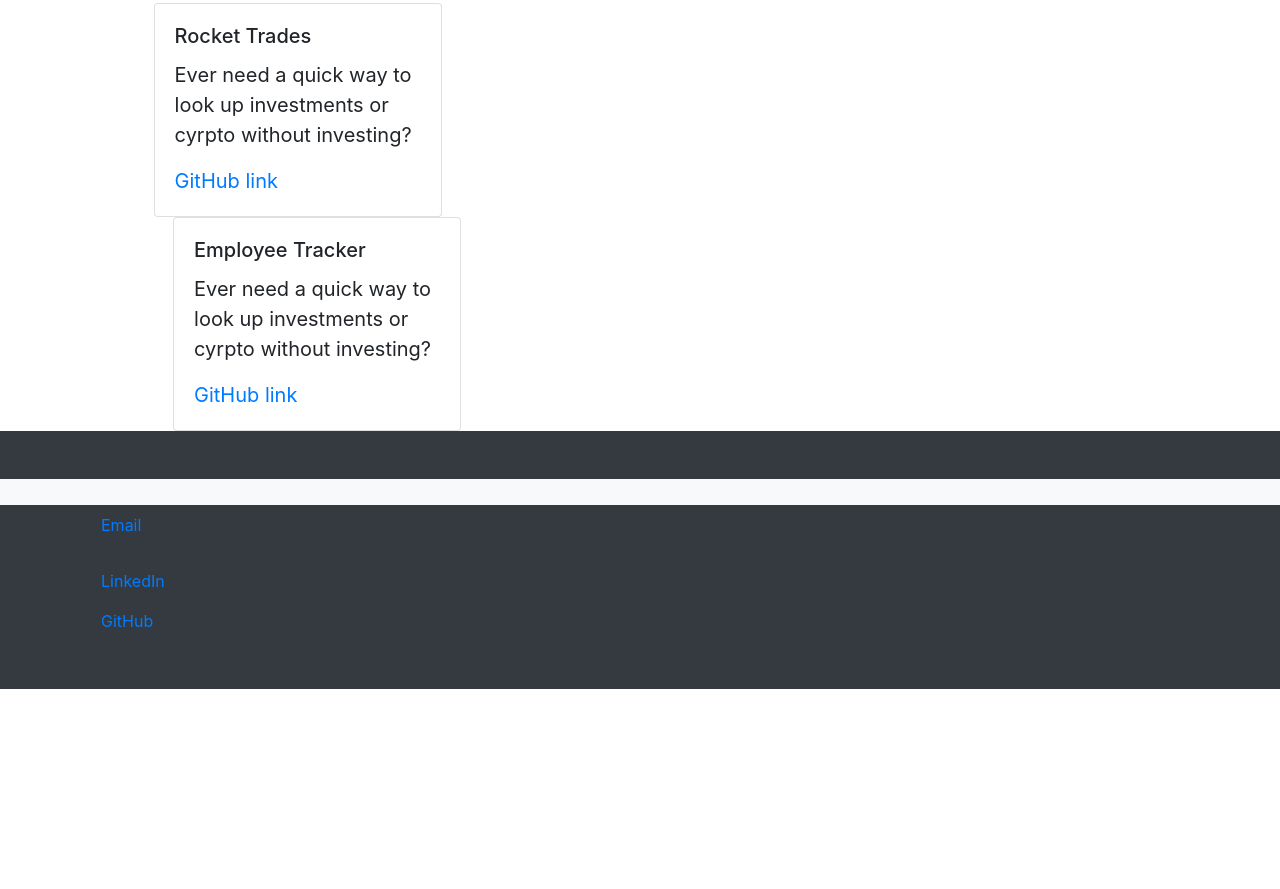
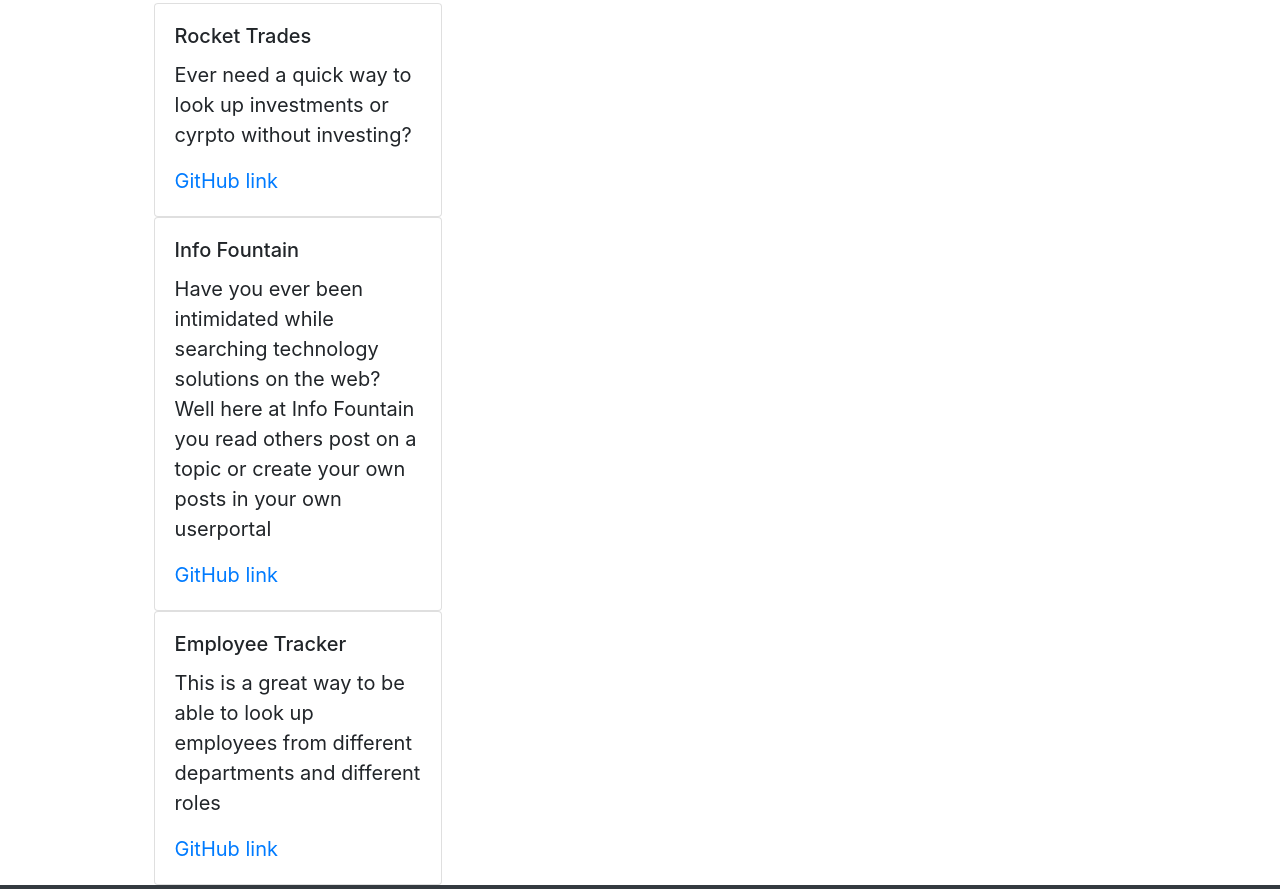
Before and after one commit to Ryansswell/Portfolio2, a website: page index.html in a window 1280 px wide. Shown: the part 1521-2410 px from the top of the page. Before the commit the page ends 2210 px from the top, so only its background shows below. Drawn offline with Linux system fonts and the light colour scheme.

Commit message:
updated projects in index.html

```diff
--- a/css/full-width-pics.css
+++ b/css/full-width-pics.css
@@ -16,5 +16,5 @@
 }
 
 .py-5 {
-  background-color: #A2BAD6;
+  background-color: #a2bad6;
 }
--- a/index.html
+++ b/index.html
@@ -10,17 +10,13 @@
 
   <title>Ryan's Portfolio</title>
 
-  <!-- Bootstrap core CSS -->
   <link href="vendor/bootstrap/css/bootstrap.min.css" rel="stylesheet">
-
-  <!-- Custom styles for this template -->
   <link href="css/full-width-pics.css" rel="stylesheet">
 
 </head>
 
 <body>
 
-  <!-- Navigation -->
   <nav class="navbar navbar-expand-lg navbar-dark bg-dark fixed-top">
     <div class="container">
       <a class="navbar-brand" href="#">Ryan Anderson</a>
@@ -42,16 +38,15 @@
           </li>
           <li class="nav-item">
             <a class="nav-link" href="Resume.pdf" target="_blank">Portfolio/Resume</a>
-
           </li>
         </ul>
       </div>
     </div>
   </nav>
 
-  <!-- Header - set the background image for the header in the line below -->
-  <header class="py-5 bg-image-full" style="background-image: url('maui2.jpeg');">
-    <img class="img-fluid d-block mx-auto" src="Portfolio Headshot.jpg" alt="Headshot" width=250px height=250px>
+  <!-- Header/ background Image 1 -->
+  <header class="py-5 bg-image-full" style="background-image: url('assets/maui2.jpeg');">
+    <img class="img-fluid d-block mx-auto" src="assets/Portfolio Headshot.jpg" alt="Headshot" width=250px height=250px>
   </header>
 
   <!-- Content section -->
@@ -72,9 +67,8 @@
     </div>
   </section>
 
-  <!-- Image element - set the background image for the header in the line below -->
-  <div class="py-5 bg-image-full" style="background-image: url('IMG_4019.jpg');">
-    <!-- Put anything you want here! There is just a spacer below for demo purposes! -->
+  <!-- Image element 2 -->
+  <div class="py-5 bg-image-full" style="background-image: url('assets/IMG_4019.jpg');">
     <div style="height: 200px;"></div>
   </div>
 
@@ -84,7 +78,7 @@
       <h1>Portfolio/Resume</h1>
       <p class="lead">An overview of my past accomplishments</p>
       <p>Over the past decade I have been working in sales roles and always had a passion for achieving the next goal
-        and meeting new people
+        and meeting new people.
         I didn't start drinking coffee until I started my first sales job. I have been fortunate to work in client
         facing roles, as well as virtual sales and greatly enjoyed them both.
         Over the past decade I have endured and learned a lot in the world of sales. I have overachieved my yearly quota
@@ -109,14 +103,26 @@
           <a href="https://github.com/Ryansswell/Rocket-Trades" target="_blank" class="card-link">GitHub link</a>
         </div>
       </div>
-      <div style="margin-left: 2%; margin-right: 52%; font-size:20px;" id="projects">
-        <div class="card" style="width: 18rem;">
-          <div class="card-body">
-            <h5 class="card-title">Employee Tracker</h5>
-            <p class="card-text">Ever need a quick way to look up investments or cyrpto without investing?</p>
-            <a href="https://github.com/Ryansswell/Employer_Tracker" target="_blank" class="card-link">GitHub link</a>
-
-          </div>
+    </div>
+    <div style="margin-left: 12%; margin-right: 12%; font-size:20px;" id="projects">
+      <div class="card" style="width: 18rem;">
+        <div class="card-body">
+          <h5 class="card-title">Info Fountain</h5>
+          <p class="card-text">Have you ever been intimidated while searching technology solutions on the web? Well
+            here at Info Fountain you read others post on a topic or create your own posts in your own userportal</p>
+          <a href="https://github.com/Ryansswell/InfoFountain" target="_blank" class="card-link">GitHub link</a>
+        </div>
+      </div>
+    </div>
+    <div style="margin-left: 12%; margin-right: 12%; font-size:20px;" id="projects">
+      <div class="card" style="width: 18rem;">
+        <div class="card-body">
+          <h5 class="card-title">Employee Tracker</h5>
+          <p class="card-text">This is a great way to be able to look up employees from different departments and
+            different roles</p>
+          <a href="https://github.com/Ryansswell/Employer_Tracker" target="_blank" class="card-link">GitHub
+            link</a>
+        </div>
   </section>
 
   <!-- Footer -->
@@ -129,14 +135,12 @@
     </nav>
 
     <div class="container">
-      <p class="nav-link"> <a href="mailto:ryan0425@msn.com" target="">Email </a></p>
+      <a class="nav-link" href="mailto:ryan0425@msn.com" target="">Email </a>
       <a class="nav-link" href="https://www.linkedin.com/in/ryan-anderson-52842784/" target="_blank">LinkedIn</a>
       <a class="nav-link" href="https://github.com/Ryansswell" target="_blank">GitHub</a>
     </div>
-    <!-- /.container -->
   </footer>
 
-  <!-- Bootstrap core JavaScript -->
   <script src="vendor/jquery/jquery.min.js"></script>
   <script src="vendor/bootstrap/js/bootstrap.bundle.min.js"></script>
 
```
Also changed, not shown: assets/Agent_Ryan_Anderson.jpg (renamed from Agent_Ryan_Anderson.jpg), assets/Headshot.jpg (renamed from Headshot.jpg), assets/Portfolio Headshot.jpg (renamed from Portfolio Headshot.jpg), assets/fullsizeoutput_d48.jpeg (renamed from fullsizeoutput_d48.jpeg), assets/maui2.jpeg (renamed from maui2.jpeg), 8 other files.
